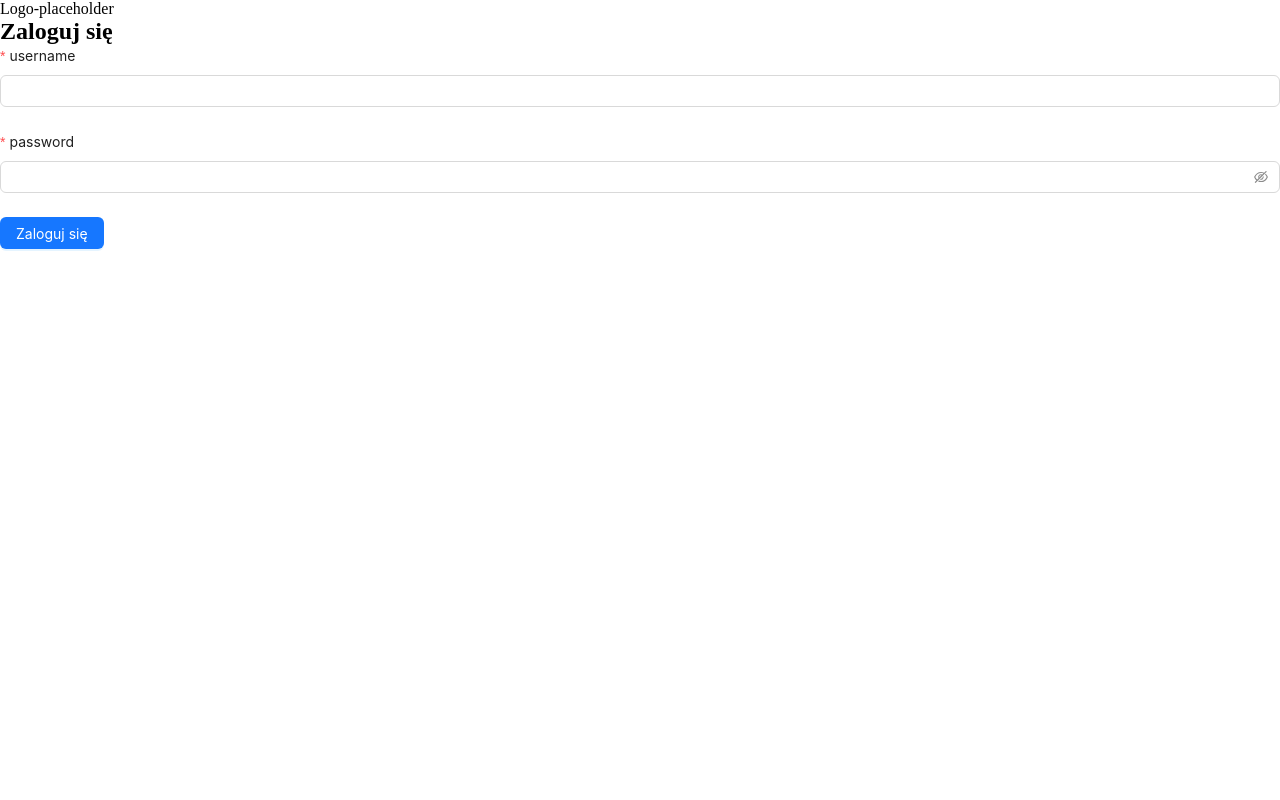
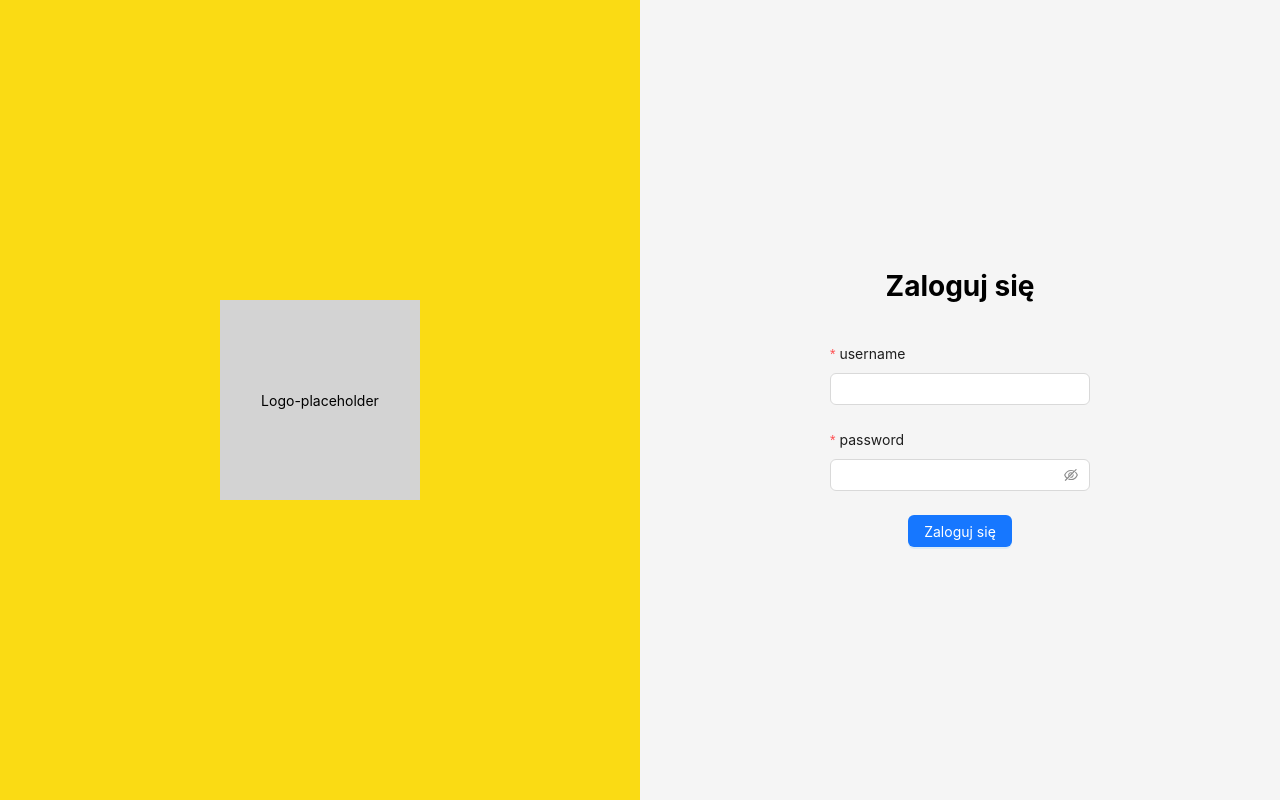
Before and after one commit to Jacob898/Quizzler, a React (Vite) app in the folder Frontend/: page /login in a window 1280 px wide. Built offline with nearby package versions, Linux system fonts and the light colour scheme.

Commit message:
Added styles to loginPage, further work on that page

```diff
--- /dev/null
+++ b/Frontend/src/pages/LoginAndRegister/LoginPage.module.css
@@ -0,0 +1,46 @@
+
+.logo {
+    width: 200px;
+    height: 200px;
+    background-color: lightgray;
+    text-align: center;
+    align-items: center;
+    justify-content: center;
+    display: flex;
+}
+
+.logoSection {
+    display: flex;
+    justify-content: center;
+    align-items: center;
+    width: 50vw;
+    background-color: #fadb14;
+    height: 100vh;
+    padding: 10px;
+    margin: auto;
+}
+
+.loginPage {
+    display: flex;
+    flex-direction: row;
+    justify-content: space-evenly;
+}
+
+.loginHeader {
+    margin:40px;
+}
+
+.loginContainer {
+    display: flex;
+    flex-direction: column;
+    justify-content: center;
+    align-items: center;
+    text-align: center;
+    width: 50vw;
+    height: 100vh;
+}
+
+.loginButton {
+    display: flex;
+    justify-content: center;
+}
--- a/Frontend/src/pages/LoginAndRegister/LoginPage.tsx
+++ b/Frontend/src/pages/LoginAndRegister/LoginPage.tsx
@@ -1,14 +1,18 @@
-import {Button, Form, Input} from "antd";
+import {Button, Form, Input, Layout} from "antd";
+
+import styles from './LoginPage.module.css'
 
 const LoginPage = () => {
     return (
-    <div className="login-container">
-        <div className="logo-section">
-            <div className="logo">Logo-placeholder</div>
+    <Layout>
+
+    <div className={styles.loginPage} >
+        <div className={styles.logoSection}>
+            <div className={styles.logo}>Logo-placeholder</div>
         </div>
 
-        <div className="login-container">
-            <h2>Zaloguj się</h2>
+        <div className={styles.loginContainer}>
+            <h1 className={styles.loginHeader}>Zaloguj się</h1>
             <Form
                 name="login-form"
                 layout="vertical"
@@ -28,13 +32,14 @@ const LoginPage = () => {
                 </Form.Item>
 
                 <Form.Item>
-                    <Button type="primary" htmlType="submit" >
+                    <Button type="primary" htmlType="submit" className="loginButton">
                         Zaloguj się
                     </Button>
                 </Form.Item>
             </Form>
         </div>
     </div>
+    </Layout>
     )
 }
 
```
